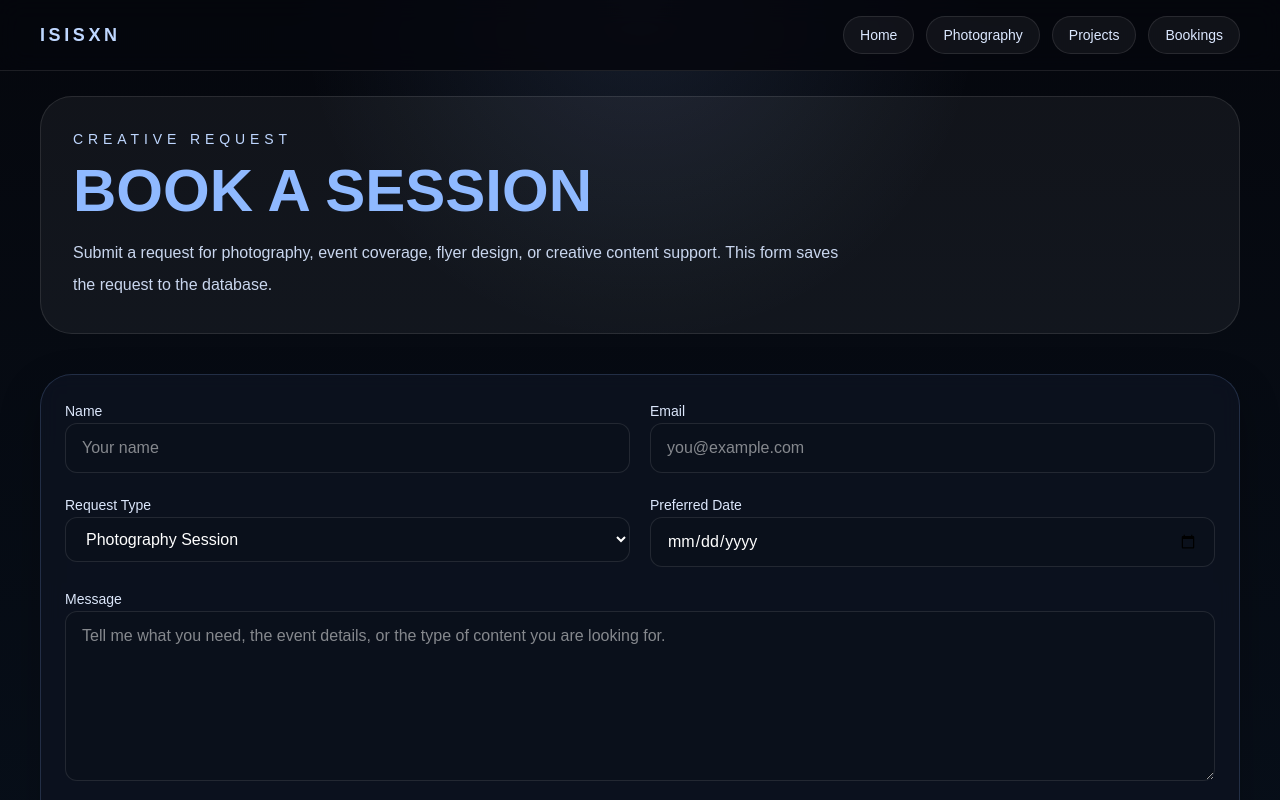
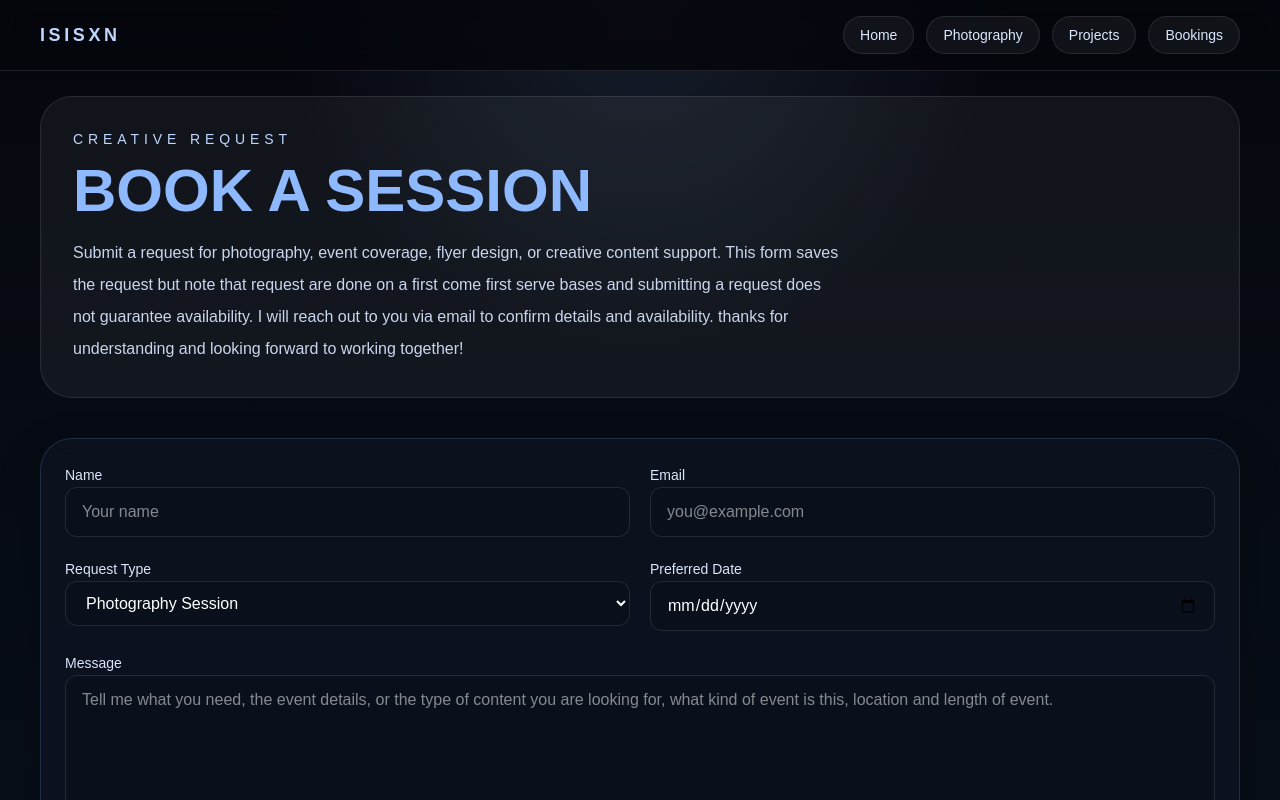
Before and after one commit to IsisXN/ITMD-542-FINAL-LAB, a Next.js app in the folder final-lab-app/: page /booking in a window 1280 px wide. Shown: the top 800 px of the page. Built offline with nearby package versions, Linux system fonts and the light colour scheme.

Commit message:
page edit

```diff
--- a/final-lab-app/src/app/booking/page.tsx
+++ b/final-lab-app/src/app/booking/page.tsx
@@ -46,7 +46,9 @@ export default function BookingPage() {
         </h1>
         <p className="mt-4 max-w-3xl leading-8 text-[#c9d6ee]">
           Submit a request for photography, event coverage, flyer design, or
-          creative content support. This form saves the request to the database.
+          creative content support. This form saves the request but note that request are done on a first come first serve bases and
+          submitting a request does not guarantee availability. I will reach out to you via email to confirm details and availability.
+          thanks for understanding and looking forward to working together!
         </p>
       </div>
 
@@ -114,7 +116,7 @@ export default function BookingPage() {
             value={form.message}
             onChange={(e) => setForm({ ...form, message: e.target.value })}
             className="w-full rounded-xl border border-white/10 bg-[#0a101b] px-4 py-3 text-white outline-none focus:border-[#8fb9ff]/50"
-            placeholder="Tell me what you need, the event details, or the type of content you are looking for."
+            placeholder="Tell me what you need, the event details, or the type of content you are looking for, what kind of event is this, location and length of event."
           />
         </div>
 
--- a/final-lab-app/middleware.ts
+++ b/final-lab-app/src/proxy.ts
@@ -4,7 +4,7 @@ function isAdmin(request: NextRequest) {
   return request.cookies.get("portfolio_admin")?.value === "true";
 }
 
-export function middleware(request: NextRequest) {
+export function proxy(request: NextRequest) {
   const pathname = request.nextUrl.pathname;
 
   const protectedProjectManagerPage = pathname.startsWith("/manage");
```
